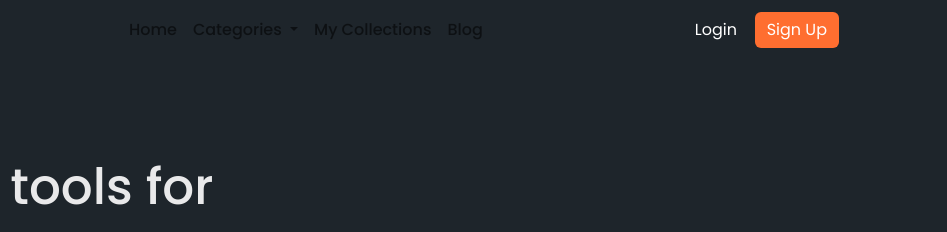
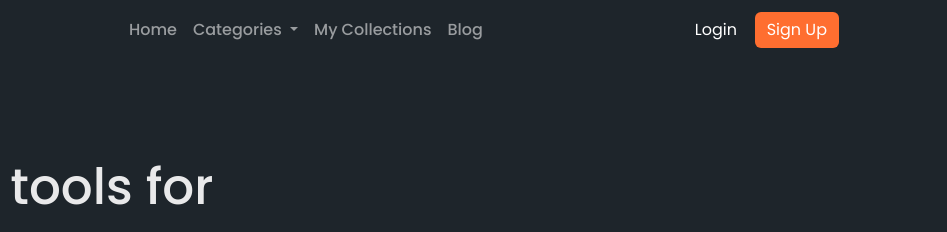
Before and after one commit to adi-bogaty/test-antools, a plain HTML site: page Test-antools-src/index.html in a window 1280 px wide. Shown: the top 232 px of the page, 333-1280 px from the left. Drawn offline with Linux system fonts and the light colour scheme.

Commit message:
unexpected incorrect text color fixed

```diff
--- a/Test-antools-src/css/style.css
+++ b/Test-antools-src/css/style.css
@@ -27,7 +27,9 @@ nav {
 .menu{
     float: left;
 }
-
+#navbarNavDropdown .nav-link {
+    color: rgba(255, 255, 255, 0.55);
+}
 .menu li, .menu li a:visited {
     font-family: 'Poppins';
     font-style: normal;
```
